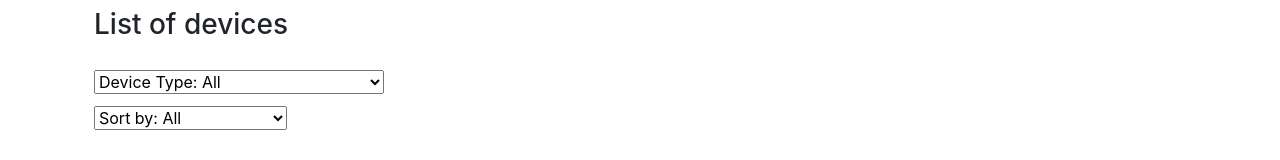
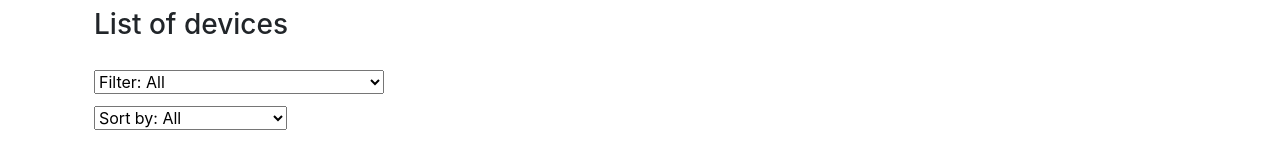
Before and after one commit to alejandrotoledoweb/devices-clientapp, a React (Create React App) app: page / in a window 1280 px wide. Shown: the part 385-545 px from the top of the page. Built offline with nearby package versions, Linux system fonts and the light colour scheme; no server answers.

Commit message:
fix filter and sort default value in component FilterSort.js

```diff
--- a/src/components/FilterSort.js
+++ b/src/components/FilterSort.js
@@ -7,14 +7,14 @@ const FilterSort = ({ handleFilter, handleSort, count }) => {
     <>
       <div></div>
       <select className="mt-1 mb-2 mr-2 pr-2" onChange={handleFilter}>
-        <option value="">Device Type: All</option>
+        <option defaultValue>Filter: All</option>
         <option value="WINDOWS_WORKSTATION">Device Type: Windows Workstation</option>
         <option value="WINDOWS_SERVER">Device Type: Windows Server</option>
         <option value="MAC">Device Type: Mac</option>
       </select>
       <div className="mr-1"></div>
       <select className="mt-1 mb-2 ml-2" onChange={handleSort} >
-        <option value="">Sort by: All</option>
+        <option defaultValue>Sort by: All</option>
         <option value="system">Sort by: System Name</option>
         <option value="hdd">Sort by: HDD Capacity</option>
       </select>
```
